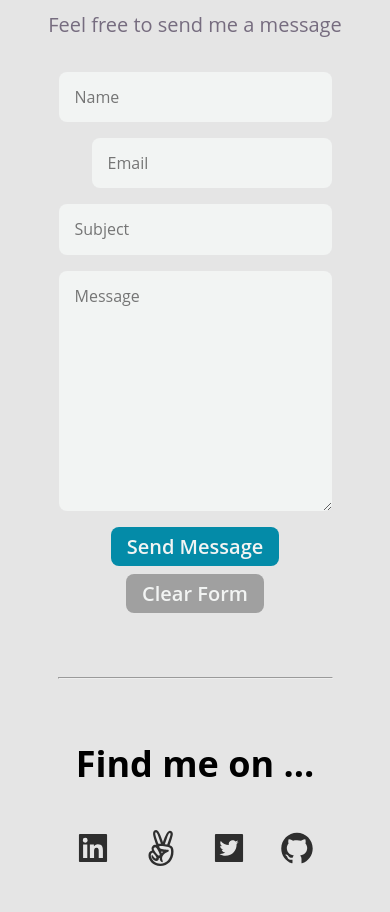
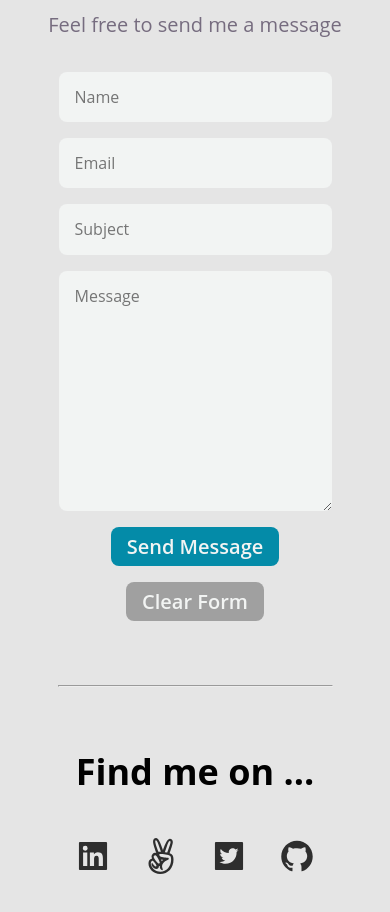
Before and after one commit to saied2035/My-portfolio, a React (Create React App) app: page / in a window 390 px wide. Shown: the part 5920-6832 px from the top of the page. Built offline with nearby package versions, Linux system fonts and the light colour scheme; a web font is replaced by a local one.

Commit message:
finish contact-form

```diff
--- a/src/components/contactSection/contactForm/contactForm.js
+++ b/src/components/contactSection/contactForm/contactForm.js
@@ -1,24 +1,26 @@
 const ContactForm = () => {
   const endPoint = 'https://public.herotofu.com/v1/08e32500-3408-11ed-9de0-b73c4b901972';
   return (
-    <form className="contact-form mt3 w-70 flex flex-wrap justify-center" action={endPoint} method="post">
+    <form className="contact-form mt3 w-70 flex flex-wrap justify-center" action={endPoint} method="post" target="_blank">
       <input
-        className="w-100 br3 pa3"
+        className="w-100-m w-100 br3 pa3"
         type="text"
         placeholder="Name"
+        name="name"
         style={{ marginRight: 'auto' }}
         required
       />
       <input
-        className="ww-100 br3 pa3"
+        className="w-100-m w-100 br3 pa3"
         type="email"
         placeholder="Email"
+        name="email"
         style={{ marginLeft: 'auto' }}
         required
       />
-      <input className="w-100 br3 pa3" placeholder="Subject" type="text" required />
-      <textarea className="w-100 br3 pa3" placeholder="Message" required />
-      <div className="flex flex-row-ns flex-column justify-center" style={{ gap: '0.5rem 1rem' }}>
+      <input className="w-100 br3 pa3" placeholder="Subject" type="text" name="subject" required />
+      <textarea className="w-100 br3 pa3" name="message" placeholder="Message" required />
+      <div className="flex flex-row-ns flex-column justify-center" style={{ gap: '1rem' }}>
         <input
           className="submit-btn pointer pa2 pl3 pr3 br3 tc b--none center f4 fw6"
           type="submit"
--- a/src/components/contactSection/contactSection.css
+++ b/src/components/contactSection/contactSection.css
@@ -62,3 +62,10 @@ textarea {
     width: 48%;
   }
 }
+
+@media screen and (min-width: 30em) and (max-width: 60em) {
+  .contact-form > input:nth-child(1),
+  .contact-form > input:nth-child(2) {
+    width: 100%;
+  }
+}
```
